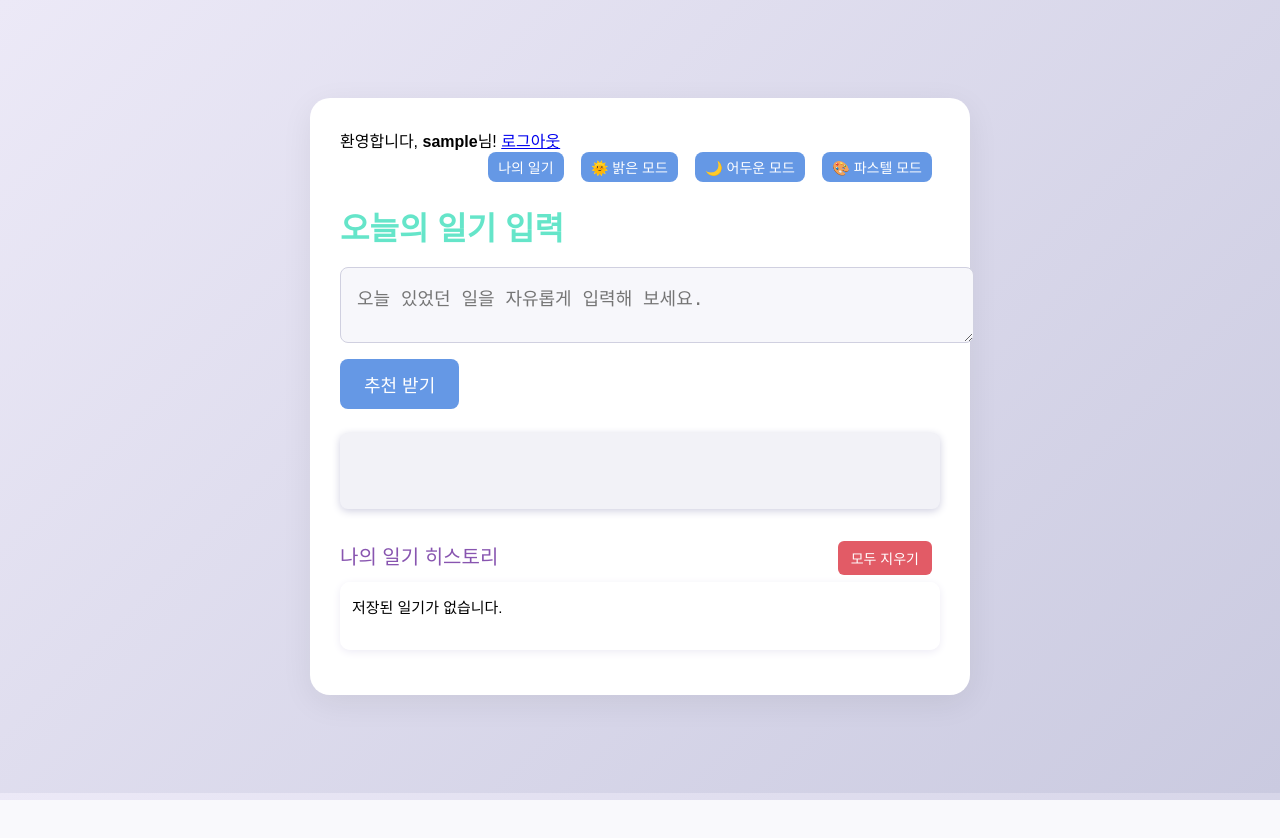
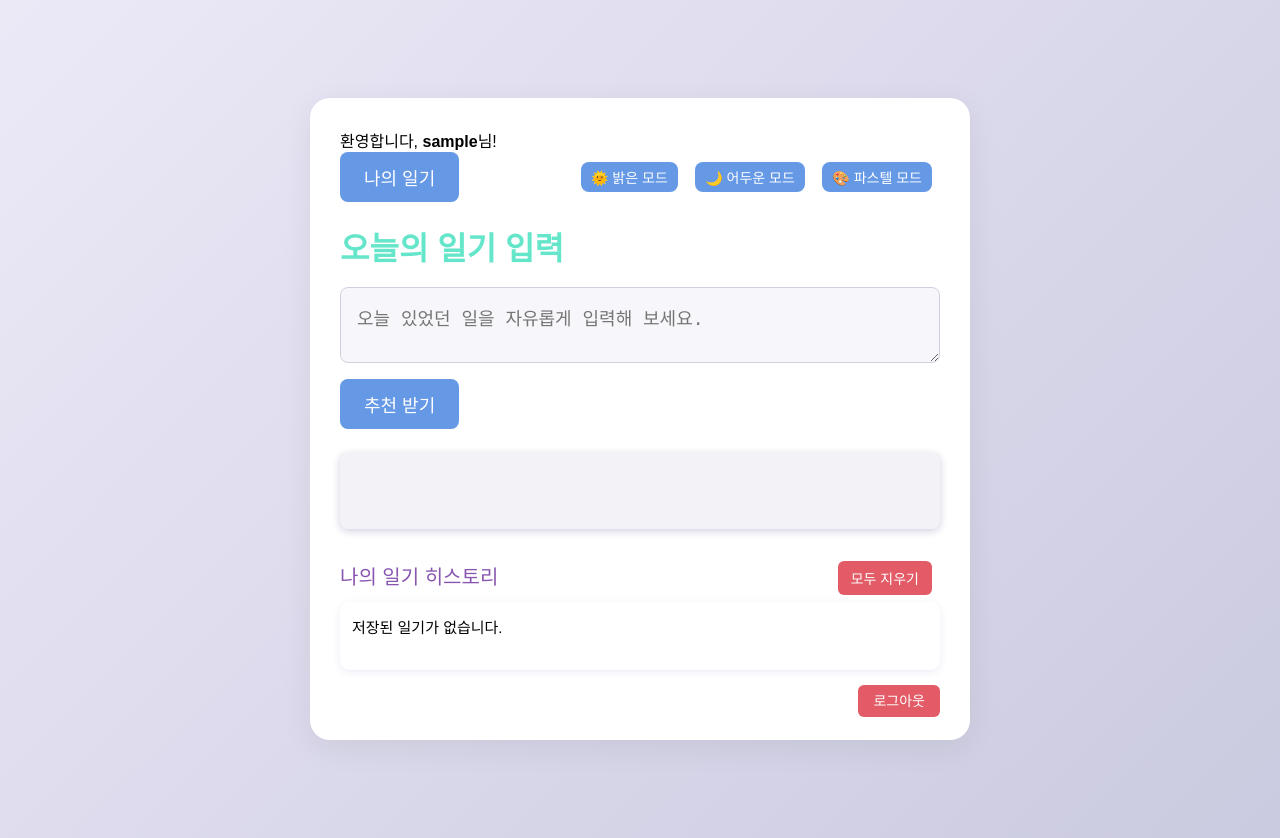
Before and after one commit to kootaeng2/Emotion-Chatbot-App, a Flask app: page / in a window 1280 px wide. Before the commit the page ends 800 px from the top, so only its background shows below. Run offline with Flask 3, Linux system fonts and the light colour scheme; the visitor is signed in with stand-in values (Sample User, id 1).

Commit message:
메인화면 수정및 supabase mcp설정

```diff
--- a/src/templates/emotion_homepage.html
+++ b/src/templates/emotion_homepage.html
@@ -30,6 +30,7 @@
             margin-bottom: 12px;
             background: #f7f7fb;
             resize: vertical;
+            box-sizing: border-box;
         }
         button {
             background: #6598e5;
@@ -90,16 +91,32 @@
             transition: 0.2s;
         }
         .clear-btn:hover { background: #c73442; }
-        /* 테마 변경 버튼 스타일 */
-        .theme-buttons {
-            text-align: right;
-            margin-bottom: 15px;
+
+        .menu-section {
+            display: flex;
+            justify-content: space-between;
+            align-items: center;
+            margin-bottom: 20px;
         }
         .theme-buttons button {
             font-size: 14px;
             padding: 5px 10px;
             margin-left: 5px;
         }
+        .logout-section {
+            text-align: right;
+            margin-top: 20px;
+        }
+        .logout-btn {
+            background-color: #e25b66;
+            color: white;
+            padding: 8px 15px;
+            border-radius: 6px;
+            text-decoration: none;
+            font-size: 14px;
+            transition: 0.2s;
+        }
+        .logout-btn:hover { background: #c73442; }
     </style>
 </head>
 <body>
@@ -107,14 +124,17 @@
 
         <div class="user-info">
             <span>환영합니다, <strong>{{ username }}</strong>님!</span>
-            <a href="{{ url_for('auth.logout') }}">로그아웃</a>
         </div>
-        <!-- 테마 변경 버튼 -->
-        <div class="theme-buttons">
-            <button onclick="location.href='{{ url_for('main.my_diary') }}'">나의 일기</button>
-            <button onclick="changeTheme('light')">🌞 밝은 모드</button>
-            <button onclick="changeTheme('dark')">🌙 어두운 모드</button>
-            <button onclick="changeTheme('pastel')">🎨 파스텔 모드</button>
+
+        <div class="menu-section">
+            <div class="category-buttons">
+                <button onclick="location.href='{{ url_for('main.my_diary') }}'">나의 일기</button>
+            </div>
+            <div class="theme-buttons">
+                <button onclick="changeTheme('light')">🌞 밝은 모드</button>
+                <button onclick="changeTheme('dark')">🌙 어두운 모드</button>
+                <button onclick="changeTheme('pastel')">🎨 파스텔 모드</button>
+            </div>
         </div>
 
         <h1>오늘의 일기 입력</h1>
@@ -127,6 +147,10 @@
             <button class="clear-btn" onclick="clearHistory()">모두 지우기</button>
         </div>
         <div id="history"></div>
+
+        <div class="logout-section">
+            <a href="{{ url_for('auth.logout') }}" class="logout-btn">로그아웃</a>
+        </div>
     </div>
 
     <script>
```
